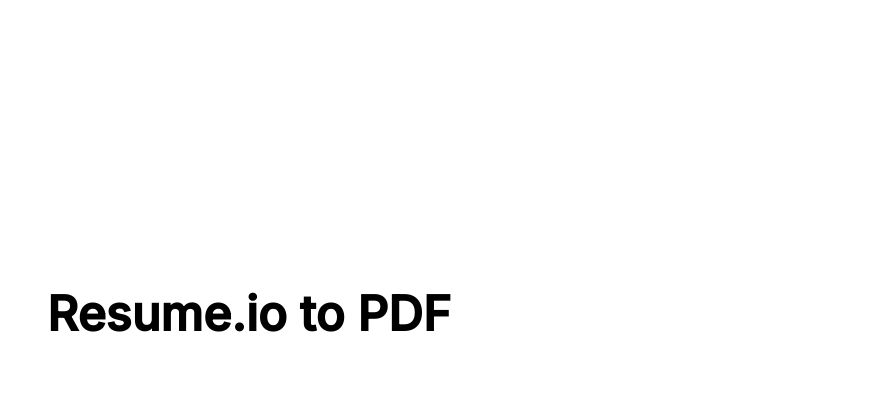
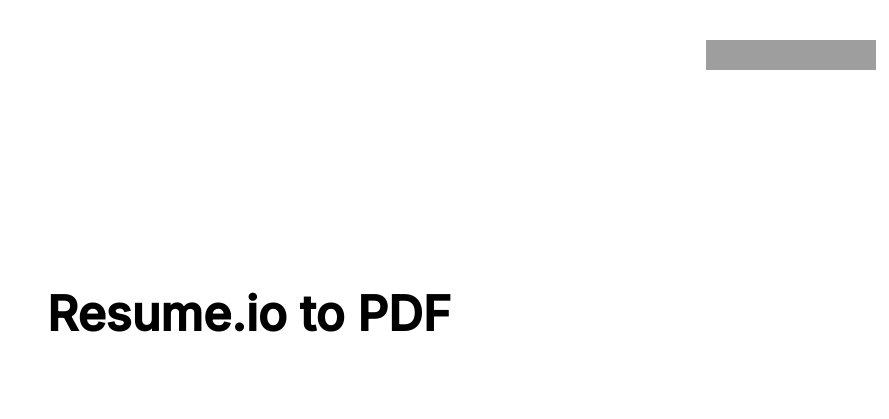
Before and after one commit to felipeall/resumeio-to-pdf, a FastAPI app: page / in a window 1280 px wide. Shown: the top 419 px of the page, without its empty margins (391-1280 px from the left). Run offline with FastAPI, Linux system fonts and the light colour scheme; grey boxes are pictures that could not be loaded.

Commit message:
Add GitHub button (#10)

```diff
--- a/templates/index.html
+++ b/templates/index.html
@@ -62,11 +62,18 @@
             display: none;
         }
 
+        .github-button {
+            position: absolute;
+            top: 5%;
+            right: 1%;
+        }
+
     </style>
 </head>
 <body>
 <div class="container">
     <h1 class="title">Resume.io to PDF</h1>
+    <iframe class="github-button" src="https://ghbtns.com/github-btn.html?user=felipeall&repo=resumeio-to-pdf&type=star&count=true&size=large" frameborder="0" scrolling="0" width="170" height="30" title="GitHub"></iframe>
     <form method="get" class="resume_form" action='/download{{ resume }}'>
         <input type="text" class="resume" name="resume" placeholder="Enter your resume ID or URL to download"
                aria-label="Id" required="true">
```
